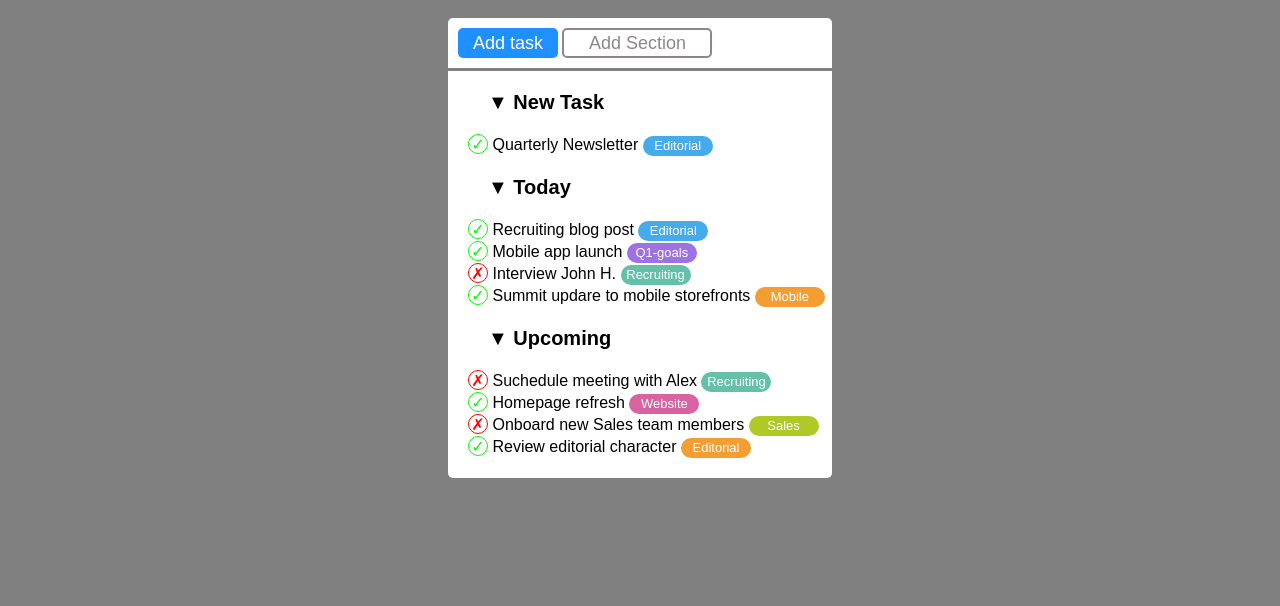
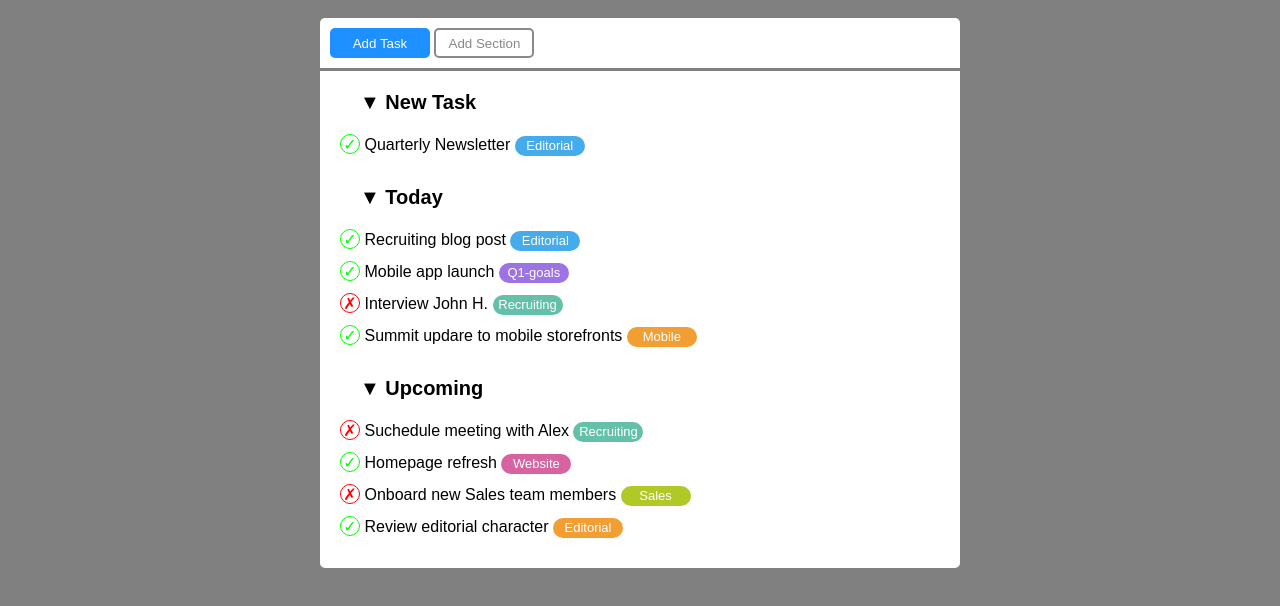
Before and after one commit to Michel-Ramirez/html-css-toboolist, a plain HTML site: page index.html in a window 1280 px wide. Shown: the part 60-666 px from the top of the page. Drawn offline with Linux system fonts and the light colour scheme.

Commit message:
last fix

```diff
--- a/css/style.css
+++ b/css/style.css
@@ -32,24 +32,23 @@ h1{
 
 /* Actions */
 
-.add-task {
+.add-task, .add-section{
     height: 30px;
     width: 100px;
+    border-radius: 5px;
+
+}
+
+.add-task {
     background-color: #1E90FF;
-    font-size: 18px;
     color: white;
     border: 0 solid white;
-    border-radius: 5px;
 }
 
 .add-section {
-    height: 30px;
-    width: 150px;
     color: #8D868B;
     background-color: white;
-    font-size: 18px;
     border: 2px solid #8D868B;
-    border-radius: 5px;
 }
 
 /* Utility */
@@ -62,6 +61,7 @@ h1{
 
 .check, .cross, .tag{
     display: inline-block;
+    margin-bottom:10px;
 
 }
 
@@ -154,7 +154,7 @@ h1{
 /* Layout */
 
 #background-main{
-    width: 30%;
+    width: 50%;
     margin: 20px auto;
 }
 
--- a/index.html
+++ b/index.html
@@ -19,7 +19,7 @@
     <div id="background-main">
         <!-- actiont -->
         <div id="action">
-            <button class="add-task" type="button">Add task</button>
+            <button class="add-task" type="button">Add Task</button>
             <button class="add-section" type="button">Add Section</button>
         </div>
         <!-- main -->
```
